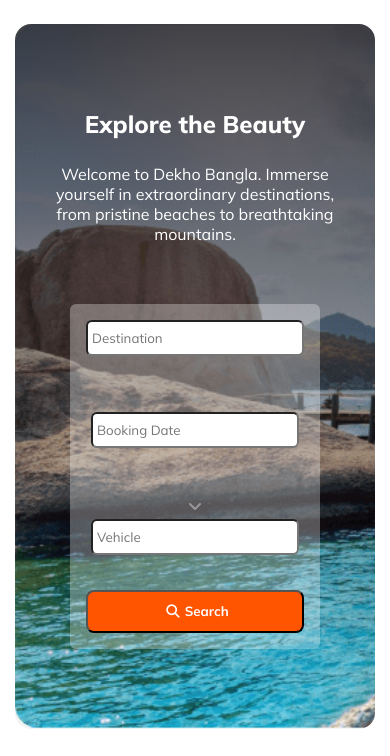
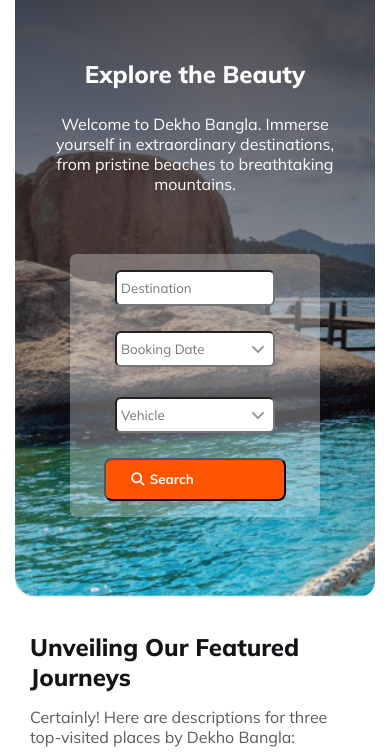
Before and after one commit to Farhad2590/2nd-Assignment, a plain HTML site: page index.html in a window 390 px wide. Shown: the part 161-917 px from the top of the page. Drawn offline with Linux system fonts and the light colour scheme.

Commit message:
Banner Section Responsive Updated

```diff
--- a/styles/responsive.css
+++ b/styles/responsive.css
@@ -7,6 +7,13 @@
     max-width: fit-content;
     margin: 10px;
 } */
+header {
+    margin-top: 0px;
+}
+.btn-primary {
+
+    padding: 8px 18px;
+}
 nav{
     justify-content: space-between;
 }
@@ -30,40 +37,23 @@ nav{
 /* nav items ends here*/
 
 /* banner section starts here  */
-.banner {
-
-    /* padding-top: 80px;
-    padding-bottom: 80px; */
+.banner{
     margin-top: 20px;
 }
 .banner-input-field{
-    /* display: flex; */
-    /* padding: 16px; */
     flex-direction: column;
 }
+.banner-input-submit {
+    padding: 8px 90px 8px 20px;
+}
 
-/* .input-field input{
-    padding: 8px 40px;
-} */
 .banner h1 {
     font-size: 1.5rem;
 }
 .banner p{
     padding: 0px 25px;
 }
-.input-field {
-    display: flex;
-    flex-direction: column-reverse; /* Reverse the order for smaller screens */
-}
 
-.input-field input {
-    margin-bottom: 10px; /* Add some spacing between the input and the icon */
-}
-
-.input-field i {
-    position: static; /* Remove absolute positioning for smaller screens */
-    margin-top: 5px; /* Adjust margin for spacing */
-}
 /* banner section ends here  */
 
 /* popular tours start here   */
@@ -79,7 +69,6 @@ nav{
 }
 
 .popular-text-container p {
-
     margin-top: 5px;
 
 }
@@ -175,6 +164,9 @@ nav{
 }
 /* why choose us section ends here  */
 /* deals and section starts here  */
+.deal-done{
+    margin-top: 20px;
+}
 .deal ,.deal-1 {
 
     padding-top: 200px;
--- a/styles/style.css
+++ b/styles/style.css
@@ -59,15 +59,6 @@ nav {
     display: none;
 }
 
-.input-field {
-    position: relative;
-}
-.input-field i {
-    position: absolute;
-    bottom: 10px;
-    right: 10px;
-    color: #999;
-}
 
 
 /* nav items ends here*/
@@ -103,16 +94,12 @@ nav {
 
 .banner-input-field {
     display: flex;
-    /* align-items: flex-start; */
+    align-items: center;
     gap: 20px;
     padding: 16px;
     margin: 0px 50px;
     border-radius: 6px;
     background: rgba(255, 255, 255, 0.30);
-}
-
-.input-field input {
-    padding: 16px;
 }
 
 .banner-input-field input {
@@ -129,7 +116,16 @@ nav {
     color: #FFF;
     text-align: center;
     font-weight: 700;
-    padding: 8px 10px 8px 10px;
+    padding: 8px 30px 8px 20px;
+}
+.input-field {
+    position: relative;
+}
+.input-field i {
+    position: absolute;
+    bottom: 10px;
+    right: 10px;
+    color: #999;
 }
 
 /* banner section ends here  */
```
Also changed, not shown: index.html (+1 -0 lines).
